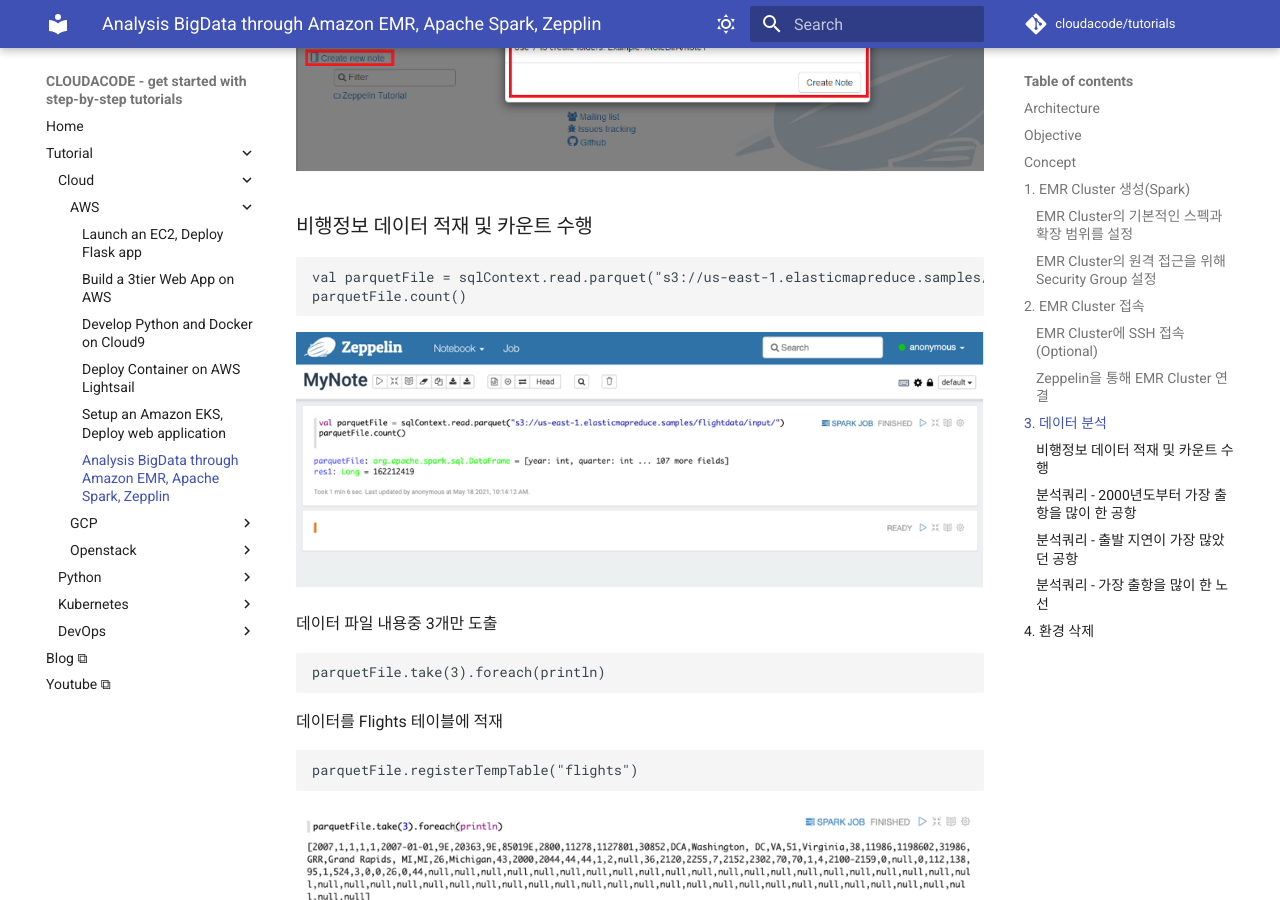
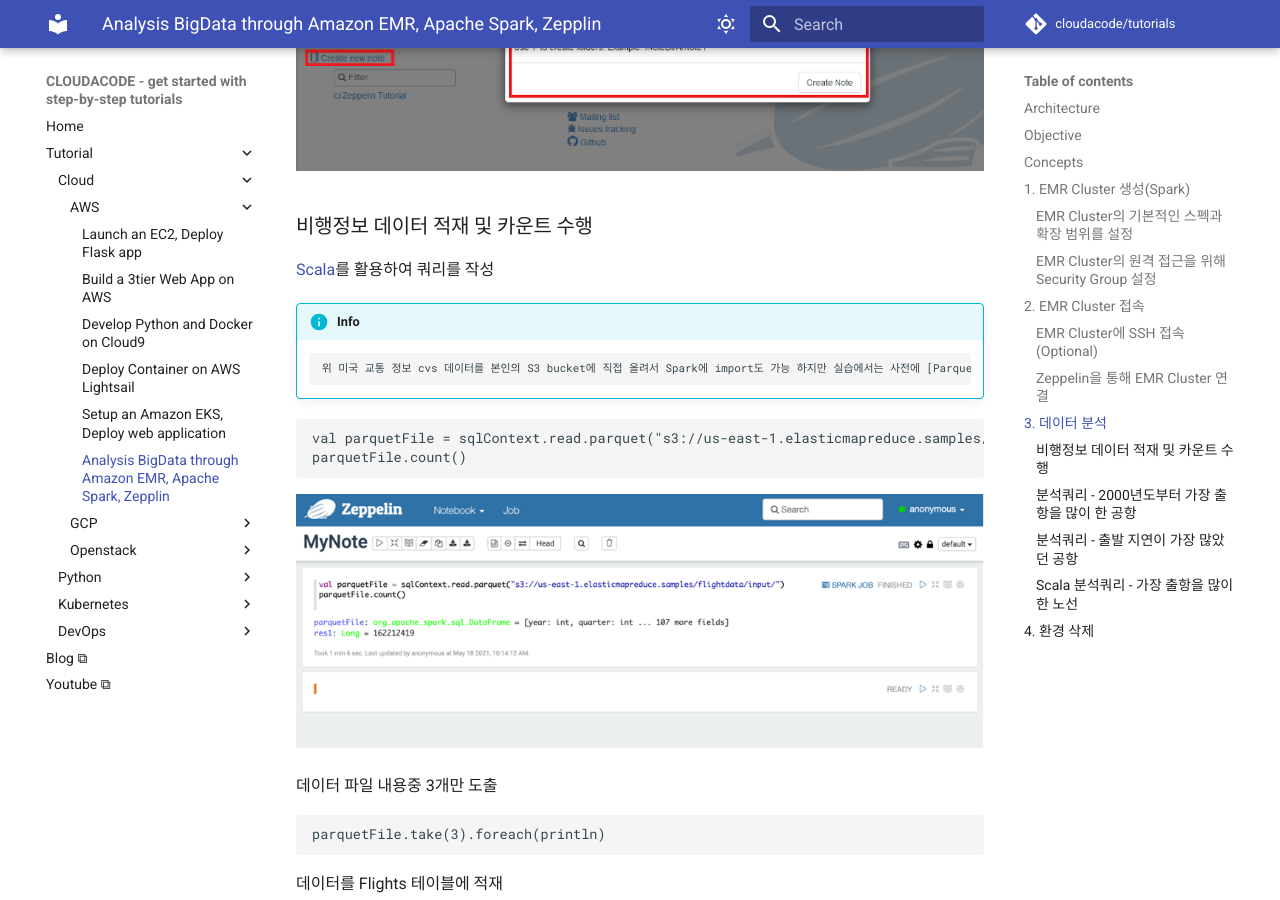
Before and after one commit to cloudacode/tutorials, an MkDocs documentation site: the page built from docs/cloud/aws/aws-emr-spark-bigdata.md, in a window 1280 px wide and 900 px high, scrolled down 6011 px. Built offline with MkDocs 1.6.1 and Material for MkDocs 9.7.7, drawn with Linux system fonts in a browser that asks for light colours; comment, search, counter and statistics services are not loaded; some of the changed text lies outside the part shown.

Commit message:
updated desc

````diff
--- a/docs/cloud/aws/aws-emr-spark-bigdata.md
+++ b/docs/cloud/aws/aws-emr-spark-bigdata.md
@@ -21,7 +21,7 @@
 - 빅데이터 파이프라인(생성, 수집/저장, 분석/가공, 공유/전달)에서 AWS의 활용 요소를 파악한다.
 - Zepplin을 통해 Spark 분석엔진을 손쉽게 관리하고 효과적으로 결과를 표현하는 방안을 파악한다.
 
-## Concept
+## Concepts
 - EMR: 방대한 양의 데이터를 처리 및 분석을 위한 빅데이터 클러스터 플랫폼 이며 Apache Hadoop, Apache Spark을 지원 [What is Amazon EMR?](https://docs.aws.amazon.com/ko_kr/emr/latest/ManagementGuide/emr-what-is-emr.html)
 - Spark: Apache Spark는 빅 데이터 워크로드에 주로 사용되는 오픈 소스 분산 처리 시스템. 빠른 성능을 위해 인 메모리 캐싱과 최적화된 실행을 사용하며, 일반 배치 처리, 스트리밍 분석, 기계 학습, 그래프 데이터베이스 및 임시 쿼리를 지원
 - Zepplin: 커멘드라인 형태의 Spark 데이터 분석을 Web적으로 표현하는 어플리케이션
@@ -82,10 +82,15 @@
 
 ## 3. 데이터 분석
 
-샘플 데이터: 미국 교통 정보 데이터([항공]((https://catalog.data.gov/dataset/airline-on-time-performance-and-causes-of-flight-delays-on-time-data))) 약 80GB
+샘플 데이터: 미국 교통 정보 데이터([항공](https://catalog.data.gov/dataset/airline-on-time-performance-and-causes-of-flight-delays-on-time-data)) 약 80GB
 ![create-zepplin-note](assets/create-zepplin-note.png)
 
 ### 비행정보 데이터 적재 및 카운트 수행
+
+[Scala](https://spark.apache.org/docs/latest/quick-start.html)를 활용하여 쿼리를 작성
+
+!!!INFO
+        위 미국 교통 정보 cvs 데이터를 본인의 S3 bucket에 직접 올려서 Spark에 import도 가능 하지만 실습에서는 사전에 [Parquet](https://parquet.apache.org/) 포멧으로 압축되어 올라온 파일을 활용
 
 ```sql
 val parquetFile = sqlContext.read.parquet("s3://us-east-1.elasticmapreduce.samples/flightdata/input/")
@@ -134,7 +139,7 @@ DESC LIMIT 10
 
 ![spark-query-total-delays](assets/spark-query-total-delays.png)
 
-### 분석쿼리 - 가장 출항을 많이 한 노선
+### Scala 분석쿼리 - 가장 출항을 많이 한 노선
 
 ```sql
 %sql
````
